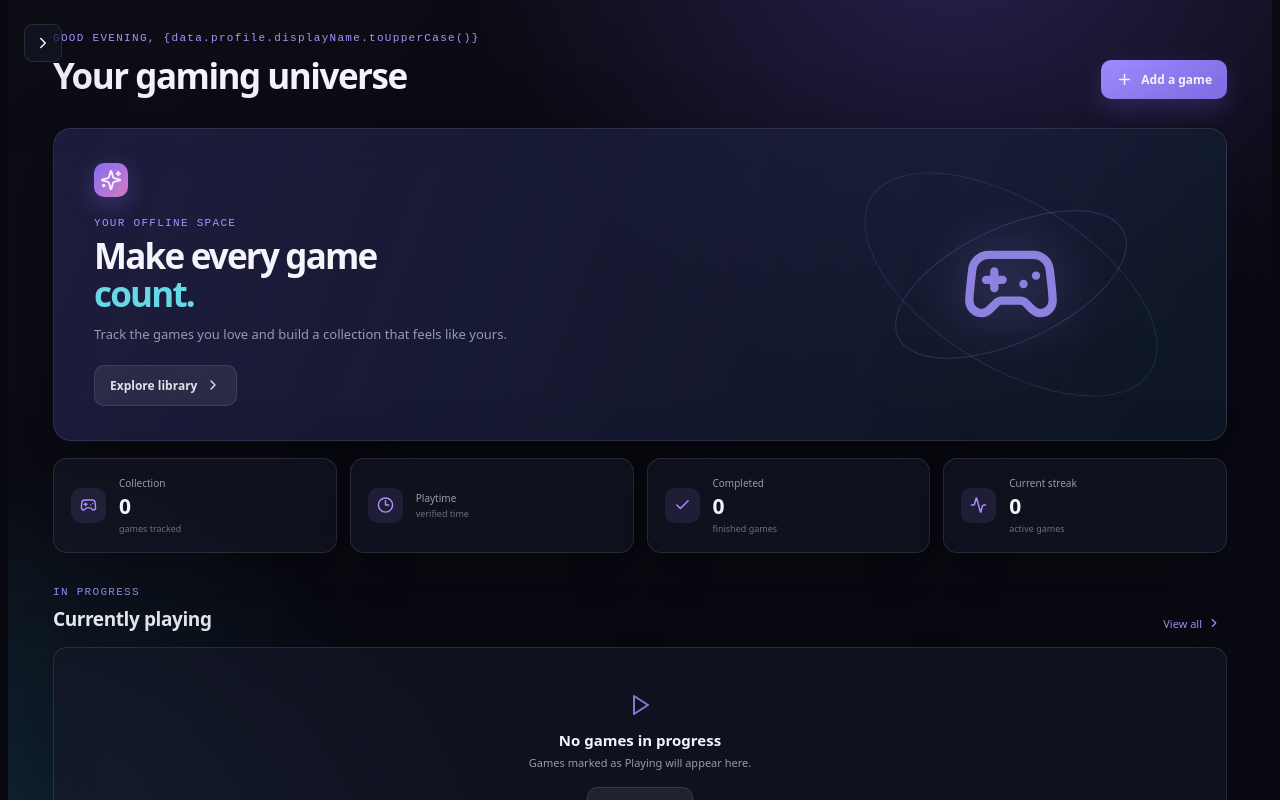
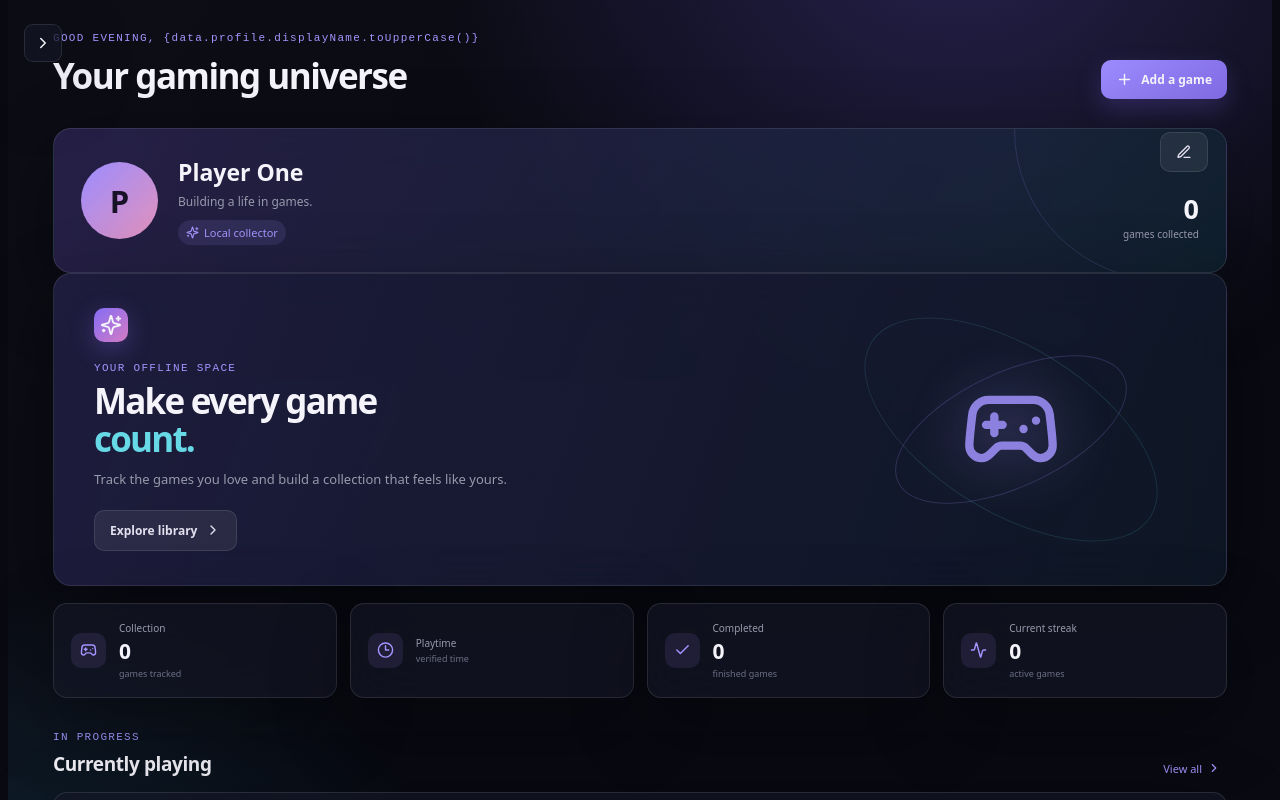
Before and after one commit to synced7x7/lostinsync__, a React (Vite) app: page / in a window 1280 px wide. Shown: the top 800 px of the page. Built offline with nearby package versions, Linux system fonts and the light colour scheme.

Commit message:
feat: update profile section with image upload functionality and enhance avatar styling

```diff
--- a/src/domain/game.ts
+++ b/src/domain/game.ts
@@ -2,7 +2,7 @@ import type { IgdbDebugImage } from "../data/igdb";
 
 export const STATUSES = ["Backlog", "Wishlist", "Playing", "Completed", "Retired", "Shelved", "Abandoned", "On hold"] as const;
 export type Status = typeof STATUSES[number];
-export type View = "dashboard" | "library" | "details" | "journey" | "profile" | "settings";
+export type View = "dashboard" | "library" | "details" | "journey" | "settings";
 export type Game = {
   id: string; title: string; platform: string; genre: string; tags: string[];
   status: Status; notes: string; rating?: number; mastery?: number; favorite: boolean;
@@ -16,7 +16,7 @@ export type Game = {
   igdbImages?: IgdbDebugImage[]; igdbVideos?: { id: string; name?: string }[];
   gameType?: string; gameStatus?: string;
 };
-export type Profile = { displayName: string; bio: string; accent: string };
+export type Profile = { displayName: string; bio: string; accent: string; picture?: string };
 export type GridSize = "sm" | "md" | "lg";
 export type LibraryLayout = "ps4" | "catalog";
 export type LibrarySort = "recent" | "completion" | "playtime" | "rating" | "igdbRating" | "title" | "releaseDate" | "avgTime" | "mainTime" | "fullTime";
--- a/src/features/dashboard.tsx
+++ b/src/features/dashboard.tsx
@@ -1,14 +1,16 @@
 import { Activity as StreakIcon, Check, ChevronRight, Clock3, Gamepad2, Play, Plus, Sparkles } from "lucide-react";
+import type { ReactNode } from "react";
 import { formatPlaytime, type AppData, type Game } from "../domain/game";
 import { Empty, GameMini, Header, Stat } from "../components/shared";
 
-export function Dashboard({ data, openLibrary, openGame }: { data: AppData; openLibrary: () => void; openGame: (id: string) => void }) {
+export function Dashboard({ data, openLibrary, openGame, profile }: { data: AppData; openLibrary: () => void; openGame: (id: string) => void; profile: ReactNode }) {
   const playing = data.games.filter((game) => game.status === "Playing");
   const total = data.games.reduce((sum, game) => sum + game.totalSeconds, 0);
   const completed = data.games.filter((game) => game.status === "Completed").length;
   return (
     <>
       <Header eyebrow="GOOD EVENING, {data.profile.displayName.toUpperCase()}" title="Your gaming universe" action={<button className="button primary" onClick={openLibrary}><Plus size={17} /> Add a game</button>} />
+      {profile}
       <section className="hero glass"><div className="hero-copy"><span className="hero-icon"><Sparkles size={22} /></span><p className="eyebrow">YOUR OFFLINE SPACE</p><h2>Make every game<br /><span>count.</span></h2><p>Track the games you love and build a collection that feels like yours.</p><button className="button soft" onClick={openLibrary}>Explore library <ChevronRight size={16} /></button></div><div className="hero-orbit"><div className="orbit orbit-one"></div><div className="orbit orbit-two"></div><Gamepad2 size={100} /></div></section>
       <div className="stats-row"><Stat label="Collection" value={String(data.games.length)} hint="games tracked" icon={<Gamepad2 />} /><Stat label="Playtime" value={formatPlaytime(total)} hint="verified time" icon={<Clock3 />} /><Stat label="Completed" value={String(completed)} hint="finished games" icon={<Check />} /><Stat label="Current streak" value={playing.length ? `${playing.length}` : "0"} hint="active games" icon={<StreakIcon />} /></div>
       <section className="section"><div className="section-title"><div><p className="eyebrow">IN PROGRESS</p><h2>Currently playing</h2></div><button className="text-button" onClick={openLibrary}>View all <ChevronRight size={14} /></button></div>{playing.length ? <div className="mini-grid">{playing.slice(0, 3).map((game) => <GameMini key={game.id} game={game} onClick={() => openGame(game.id)} />)}</div> : <Empty icon={<Play />} title="No games in progress" text="Games marked as Playing will appear here." action={openLibrary} />}</section>
--- a/src/main.tsx
+++ b/src/main.tsx
@@ -28,6 +28,7 @@ import {
   ArrowUp,
   Building2,
   CalendarDays,
+  Camera,
 } from "lucide-react";
 import { AnimatePresence, motion } from "framer-motion";
 import { createAppRepository } from "./data/repository";
@@ -74,6 +75,9 @@ function App() {
   const dataRef = useRef(data);
   const journeyPreferencesDirty = useRef(false);
   dataRef.current = data;
+  useEffect(() => {
+    if (location.pathname === "/profile") navigate("/");
+  }, [location.pathname, navigate]);
   useEffect(() => {
     if (view === "details" && routeGameId && routeGameId !== selectedId) {
       setSelectedId(routeGameId);
@@ -175,7 +179,12 @@ function App() {
       error={error}
     >
       {view === "dashboard" && (
-        <Dashboard data={data} openLibrary={() => setView("library")} openGame={openGame} />
+        <Dashboard
+          data={data}
+          openLibrary={() => setView("library")}
+          openGame={openGame}
+          profile={<ProfileSection data={data} update={update} />}
+        />
       )}{" "}
       {view === "library" && (
         <LibraryView data={data} update={update} addGame={addGame} saveGame={saveGame} deleteGame={deleteGame} openGame={openGame} focusedGameId={libraryFocusId} onFocusedGameChange={setLibraryFocusId} />
@@ -190,9 +199,6 @@ function App() {
       )}{" "}
       {view === "details" && selected && (
         <Details game={selected} saveGame={saveGame} deleteGame={deleteGame} goBack={() => setView("library")} igdb={{ clientId: data.settings.igdbClientId ?? "", clientSecret: data.settings.igdbClientSecret ?? "" }} />
-      )}{" "}
-      {view === "profile" && (
-        <ProfileView data={data} update={update} openGame={openGame} />
       )}{" "}
       {view === "settings" && <SettingsView data={data} update={update} />}{" "}
     </AppLayout>
@@ -844,40 +850,75 @@ function Details({
   );
 }
 
-function ProfileView({
-  data, update, openGame,
+function ProfileSection({
+  data, update,
 }: {
   data: AppData;
   update: (data: AppData) => void;
-  openGame: (id: string) => void;
 }) {
   const [editing, setEditing] = useState(false);
-  const completed = data.games.filter((game) => game.status === "Completed");
+  const [pictureError, setPictureError] = useState("");
+  const pictureInput = useRef<HTMLInputElement>(null);
+  const updatePicture = (file?: File) => {
+    if (!file) return;
+    if (!file.type.startsWith("image/")) {
+      setPictureError("Choose an image file.");
+      return;
+    }
+    const reader = new FileReader();
+    reader.onload = () => {
+      const image = new Image();
+      image.onload = () => {
+        const size = 512;
+        const scale = Math.min(1, size / Math.max(image.naturalWidth, image.naturalHeight));
+        const canvas = document.createElement("canvas");
+        canvas.width = Math.max(1, Math.round(image.naturalWidth * scale));
+        canvas.height = Math.max(1, Math.round(image.naturalHeight * scale));
+        canvas.getContext("2d")?.drawImage(image, 0, 0, canvas.width, canvas.height);
+        const picture = canvas.toDataURL("image/jpeg", 0.86);
+        update({ ...data, profile: { ...data.profile, picture } });
+        setPictureError("");
+      };
+      image.onerror = () => setPictureError("The selected image could not be decoded.");
+      image.src = String(reader.result);
+    };
+    reader.onerror = () => setPictureError("The selected image could not be read.");
+    reader.readAsDataURL(file);
+  };
   return (
-    <>
-      <Header eyebrow="YOUR PERSONAL SPACE" title="Profile" action={<button className="button soft" onClick={() => setEditing(!editing)}><PenLine size={16} /> {editing ? "Done" : "Customize"}</button>} />
-      <section className="profile-banner glass">
-        <div className="profile-avatar">{data.profile.displayName.slice(0, 1)}</div>
+    <section className="profile-banner glass">
+      <button className="profile-edit button soft" onClick={() => setEditing(!editing)}>
+        <PenLine size={16} /> {editing ? "Done" : ""}
+      </button>
+        <button
+          type="button"
+          className={`profile-avatar${editing ? " editable" : ""}`}
+          onClick={() => editing && pictureInput.current?.click()}
+          title={editing ? "Change profile picture" : undefined}
+        >
+          {data.profile.picture
+            ? <img src={data.profile.picture} alt={`${data.profile.displayName} profile`} />
+            : data.profile.displayName.slice(0, 1)}
+          {editing && <span className="profile-avatar-action"><Camera size={16} /></span>}
+        </button>
+        <input
+          ref={pictureInput}
+          type="file"
+          accept="image/*"
+          hidden
+          onChange={(event) => {
+            updatePicture(event.target.files?.[0]);
+            event.target.value = "";
+          }}
+        />
         <div className="profile-copy">
           {editing ? <input value={data.profile.displayName} onChange={(e) => update({ ...data, profile: { ...data.profile, displayName: e.target.value } })} /> : <h2>{data.profile.displayName}</h2>}
           {editing ? <textarea value={data.profile.bio} onChange={(e) => update({ ...data, profile: { ...data.profile, bio: e.target.value } })} /> : <p>{data.profile.bio}</p>}
           <span className="pill"><Sparkles size={13} /> Local collector</span>
+          {pictureError && <span className="date-error">{pictureError}</span>}
         </div>
         <div className="profile-count"><strong>{data.games.length}</strong><span>games collected</span></div>
       </section>
-      <div className="stats-row">
-        <Stat label="Total games" value={String(data.games.length)} hint="in collection" icon={<Gamepad2 />} />
-        <Stat label="Completed" value={String(completed.length)} hint="adventures finished" icon={<Check />} />
-        <Stat label="Playtime" value={formatPlaytime(data.games.reduce((sum, game) => sum + game.totalSeconds, 0))} hint="across all games" icon={<Clock3 />} />
-      </div>
-      <section className="section">
-        <div className="section-title"><div><p className="eyebrow">HIGHLIGHTS</p><h2>Recently completed</h2></div></div>
-        {completed.length
-          ? <div className="mini-grid">{completed.slice(0, 4).map((game) => <GameMini key={game.id} game={game} onClick={() => openGame(game.id)} />)}</div>
-          : <Empty icon={<Check />} title="Your first finish is waiting" text="Completed games will be featured here." />
-        }
-      </section>
-    </>
   );
 }
 function SettingsView({ data, update }: { data: AppData; update: (data: AppData) => void }) {
@@ -934,7 +975,6 @@ function SettingsView({ data, update }: { data: AppData; update: (data: AppData)
             <select value={data.settings.defaultView ?? "library"} onChange={(e) => updateSettings({ defaultView: e.target.value as View })}>
               <option value="library">Library</option>
               <option value="dashboard">Overview (Dashboard)</option>
-              <option value="profile">Profile</option>
             </select>
           </div>
           <div className="setting-row">
--- a/src/style.css
+++ b/src/style.css
@@ -275,6 +275,15 @@ textarea {
     color: #151224
 }
 
+.avatar img,
+.profile-avatar img {
+    width: 100%;
+    height: 100%;
+    display: block;
+    object-fit: cover;
+    border-radius: inherit
+}
+
 .avatar.small {
     width: 32px;
     border: 1px solid var(--line);
@@ -1303,6 +1312,13 @@ nav {
     top: -150px
 }
 
+.profile-edit {
+    position: absolute;
+    top: 3px;
+    right: 18px;
+    z-index: 2
+}
+
 .profile-avatar {
     width: 77px;
     height: 77px;
@@ -1316,6 +1332,38 @@ nav {
     z-index: 1
 }
 
+.profile-avatar {
+    position: relative;
+    padding: 0;
+    border: 0;
+    overflow: hidden
+}
+
+.profile-avatar.editable {
+    cursor: pointer;
+    box-shadow: 0 0 0 2px rgba(155, 140, 255, .35), 0 10px 24px rgba(0, 0, 0, .22);
+    transition: transform .2s, box-shadow .2s
+}
+
+.profile-avatar.editable:hover {
+    transform: translateY(-2px);
+    box-shadow: 0 0 0 3px rgba(155, 140, 255, .7), 0 12px 28px rgba(0, 0, 0, .3)
+}
+
+.profile-avatar-action {
+    position: absolute;
+    inset: 0;
+    display: grid;
+    place-items: center;
+    color: #fff;
+    background: rgba(15, 13, 35, .58);
+    opacity: 0;
+    transition: opacity .2s
+}
+
+.profile-avatar.editable:hover .profile-avatar-action,
+.profile-avatar.editable:focus-visible .profile-avatar-action { opacity: 1 }
+
 .profile-copy {
     flex: 1;
     z-index: 1
@@ -1355,6 +1403,7 @@ nav {
 }
 
 .profile-count {
+    margin-top: 30px;
     z-index: 1;
     text-align: right
 }
```
Also changed, not shown: src/components/layout.tsx (+5 -3 lines).
